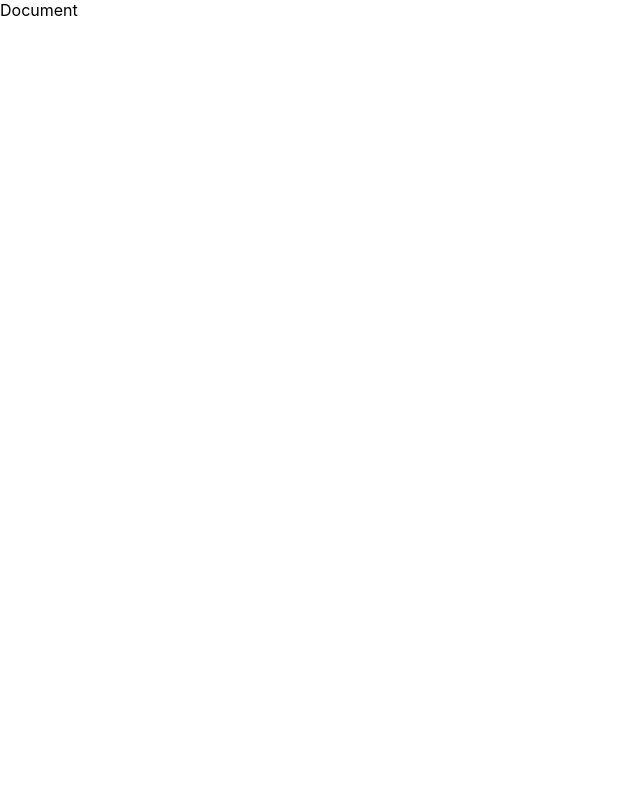
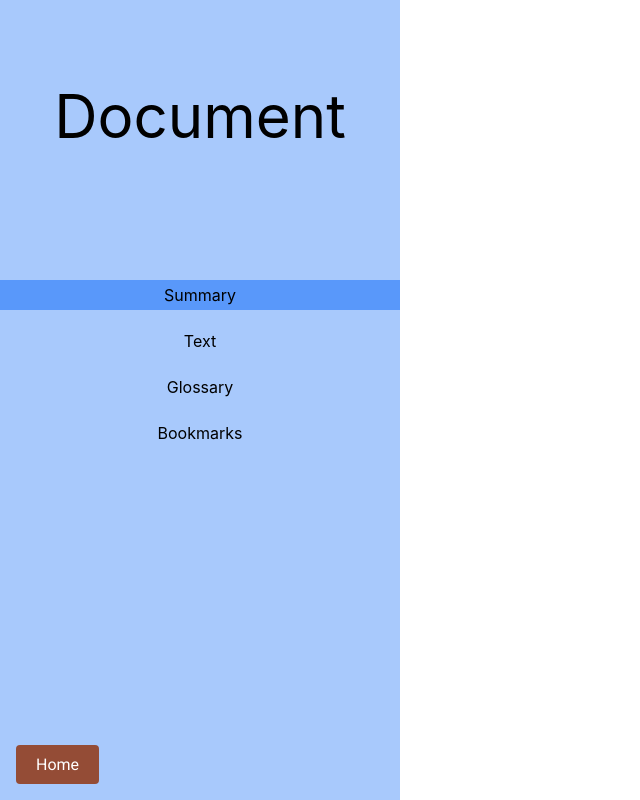
Before and after one commit to UofA-HCI-Course/pjkt3-kangxi11, a React (Create React App) app: page /pjkt3-kangxi11/document in a window 1280 px wide. Shown: the whole page, without its empty margins (0-640 px from the left). Built offline with nearby package versions, Linux system fonts and the light colour scheme.

Commit message:
Created left pane on document page, and added logout & settings button

```diff
--- a/package.json
+++ b/package.json
@@ -14,7 +14,7 @@
     "react-dom": "^17.0.2",
     "react-router": "^6.2.2",
     "react-router-dom": "^6.2.2",
-    "react-scripts": "5.0.0",
+    "react-scripts": "^5.0.0",
     "web-vitals": "^2.1.4"
   },
   "scripts": {
--- a/src/containers/Document/Document.css
+++ b/src/containers/Document/Document.css
@@ -0,0 +1,53 @@
+.document-root {
+    height: 100%;
+}
+
+.document-left {
+    width: 400px;
+    background-color: rgba(82, 147, 250, 0.5);
+    height: 100vh;
+}
+
+.logo-text {
+    height: 200px;
+    width: 100%;
+    text-align: center;
+    padding-top: 80px;
+    font-size: 60px;
+}
+
+.document-menu-item {
+    margin-bottom: 1rem;
+    padding-top: 5px;
+    padding-bottom: 5px;
+    text-align: center;
+    cursor: pointer;
+}
+
+.document-menu-item:hover {
+    background-color: rgba(82, 147, 250, 0.9);
+}
+
+.document-menu-item-selected {
+    background-color: rgba(82, 147, 250, 0.9);
+}
+
+.home-button {
+    position: absolute;
+    left: 0;
+    bottom: 0;
+    display: flex;
+    font-size: 1rem;
+    border-radius: 4px;
+    color: white;
+    padding: 10px 20px;
+    background: #944c36;
+    margin:auto;
+    outline: none;
+    border: none;
+    cursor: pointer;
+    transition: all 0.1s;
+    font-family: 'Roboto';
+    margin-bottom: 1rem;
+    margin-left: 1rem;
+}
--- a/src/containers/Document/Document.js
+++ b/src/containers/Document/Document.js
@@ -1,7 +1,62 @@
-import React from 'react'
+import React, {useState} from 'react';
+import { useNavigate } from "react-router-dom";
+
+import './Document.css';
 
 export default function Document() {
+
+  let navigate = useNavigate();
+
+  const [selected, setSelected] = useState("summary");
+
+  const onSummaryClicked = () => {
+    setSelected("summary");
+  }
+
+  const onTextClicked = () => {
+    setSelected("text");
+  }
+
+  const onGlossaryClicked = () => {
+    setSelected("glossary");
+  }
+
+  const onBookmarksClicked = () => {
+    setSelected("bookmarks");
+  }
+
+  const onHomeClicked = () => {
+    navigate("/pjkt3-kangxi11/home");
+}
+
   return (
-    <div>Document</div>
+    <div className="document-root">
+      <div className="document-left">
+        <div className="logo-text">Document</div>
+        <div
+          className={selected === "summary" ? "document-menu-item document-menu-item-selected" : "document-menu-item"}
+          onClick={onSummaryClicked}>
+          Summary
+        </div>
+        <div
+          className={selected === "text" ? "document-menu-item document-menu-item-selected" : "document-menu-item"}
+          onClick={onTextClicked}>
+          Text
+        </div>
+        <div
+          className={selected === "glossary" ? "document-menu-item document-menu-item-selected" : "document-menu-item"}
+          onClick={onGlossaryClicked}>
+          Glossary
+        </div>
+        <div
+          className={selected === "bookmarks" ? "document-menu-item document-menu-item-selected" : "document-menu-item"}
+          onClick={onBookmarksClicked}>
+          Bookmarks
+        </div>
+        <div>
+          <button className="home-button" onClick={onHomeClicked}>Home</button>
+      </div>
+      </div>
+    </div>
   )
 }
--- a/src/containers/Home/Home.css
+++ b/src/containers/Home/Home.css
@@ -31,3 +31,43 @@
 .home-menu-item-selected {
     background-color: rgba(82, 147, 250, 0.9);
 }
+
+.settings-button {
+    position: absolute;
+    left: 0;
+    bottom: 45px;
+    display: flex;
+    font-size: 1rem;
+    border-radius: 4px;
+    color: white;
+    padding: 10px 20px;
+    background: #944c36;
+    margin:auto;
+    outline: none;
+    border: none;
+    cursor: pointer;
+    transition: all 0.1s;
+    font-family: 'Roboto';
+    margin-bottom: 1rem;
+    margin-left: 1rem;
+}
+
+.logout-button {
+    position: absolute;
+    left: 0;
+    bottom: 0;
+    display: flex;
+    font-size: 1rem;
+    border-radius: 4px;
+    color: white;
+    padding: 10px 20px;
+    background: #944c36;
+    margin:auto;
+    outline: none;
+    border: none;
+    cursor: pointer;
+    transition: all 0.1s;
+    font-family: 'Roboto';
+    margin-bottom: 1rem;
+    margin-left: 1rem;
+}
--- a/src/containers/Home/Home.js
+++ b/src/containers/Home/Home.js
@@ -1,8 +1,11 @@
 import React, {useState} from 'react';
+import { useNavigate } from "react-router-dom";
 
 import './Home.css';
 
 export default function Home() {
+
+  let navigate = useNavigate();
 
   const [selected, setSelected] = useState("documents");
 
@@ -12,6 +15,14 @@ export default function Home() {
 
   const onCloudClicked = () => {
     setSelected("cloud");
+  }
+
+  const onSettingsClicked = () => {
+    navigate("/pjkt3-kangxi11/login");
+  }
+
+  const onLogoutClicked = () => {
+    navigate("/pjkt3-kangxi11/login");
   }
 
   return (
@@ -30,6 +41,12 @@ export default function Home() {
         >
           Word Cloud
         </div>
+        <div>
+          <button className="settings-button" onClick={onSettingsClicked}>Settings</button>
+        </div>
+        <div>
+          <button className="logout-button" onClick={onLogoutClicked}>Logout</button>
+        </div>
       </div>
     </div>
   )
```
Also changed, not shown: 1 other file (tests, documents, lock files or other folders).
